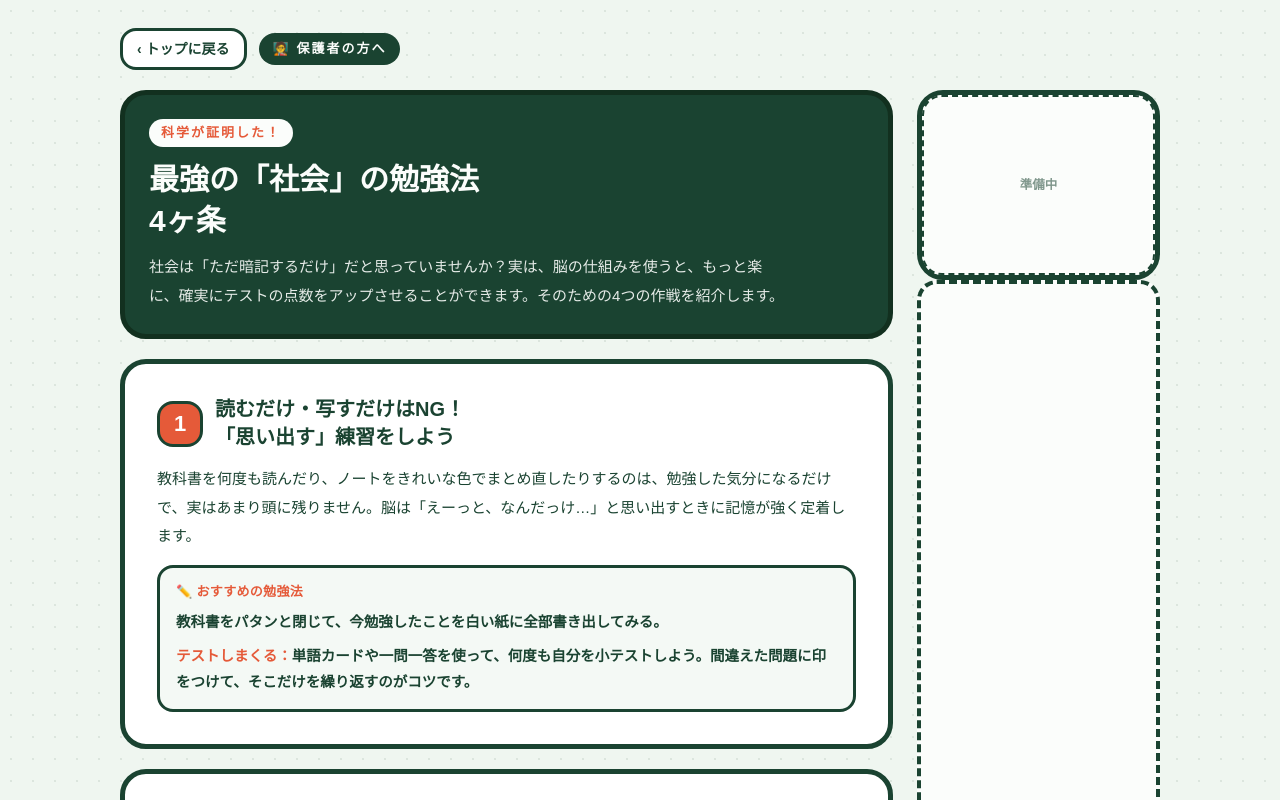
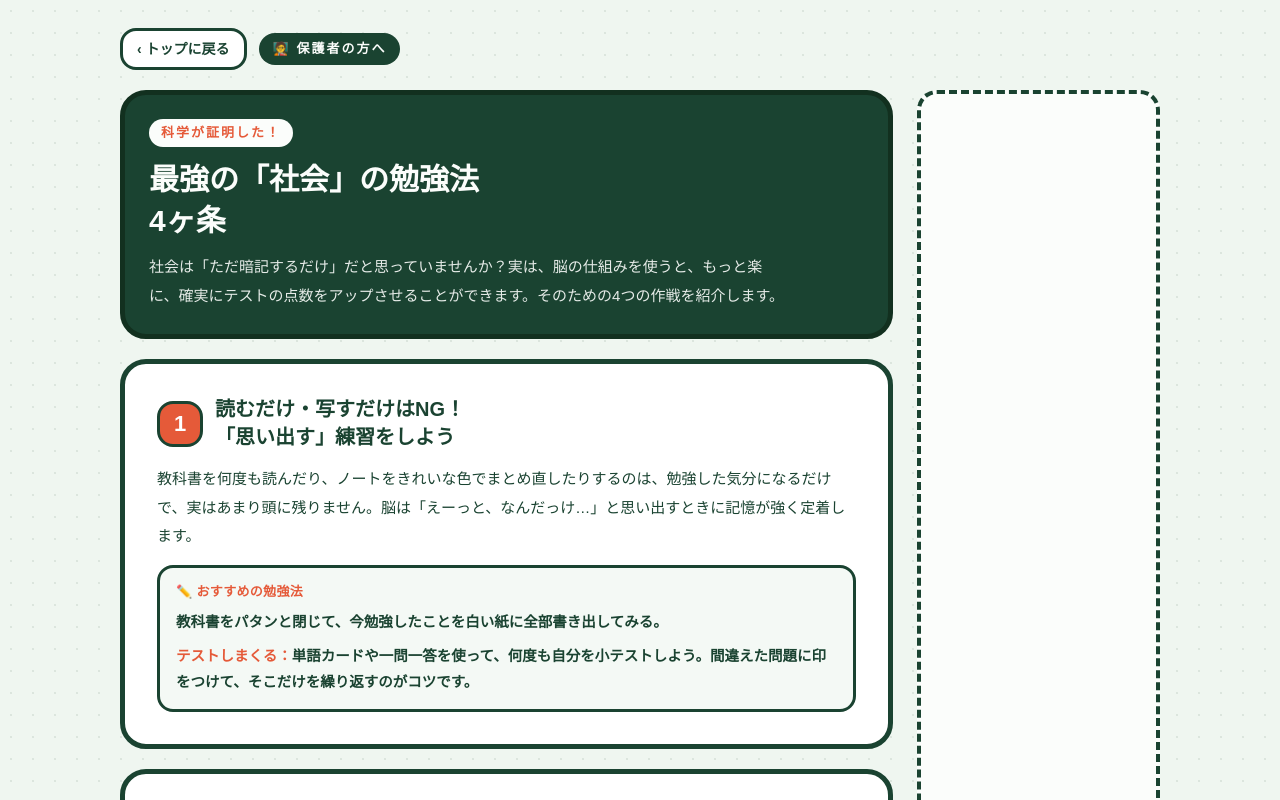
Before and after one commit to skmt-until/houkagoshakai, a Next.js app: page /parent in a window 1280 px wide. Shown: the top 800 px of the page. Built offline with nearby package versions, Linux system fonts and the light colour scheme; a web font is replaced by a local one.

Commit message:
Merge parent-page sidebar boxes into one placeholder
Replace the two stacked dashed boxes (one nested inside a solid card)
with a single dashed "準備中" box spanning the full sidebar height.

```diff
--- a/src/app/parent/page.tsx
+++ b/src/app/parent/page.tsx
@@ -129,11 +129,8 @@ export default function ParentPage() {
             ))}
           </div>
 
-          <aside className="flex-[1_1_200px] min-w-[190px] flex flex-col gap-4.5">
-            <Card className="px-4.5 py-4.5 flex flex-col gap-3">
-              <ComingSoon className="min-h-[180px]" />
-            </Card>
-            <ComingSoon className="flex-1 min-h-[220px] border-[4px]" />
+          <aside className="flex-[1_1_200px] min-w-[190px] flex flex-col">
+            <ComingSoon className="flex-1 min-h-[420px] border-[4px]" />
           </aside>
         </div>
       </div>
```
